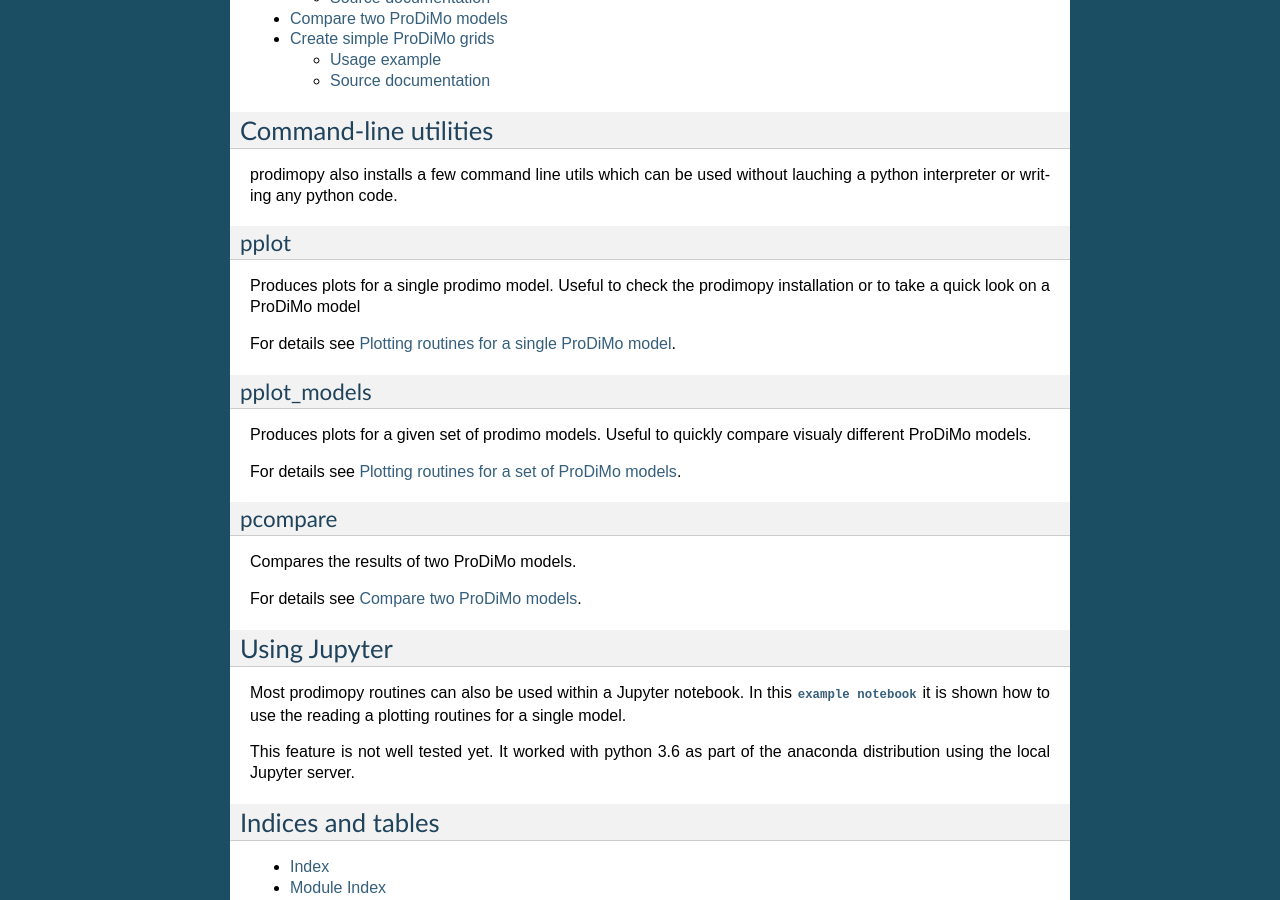
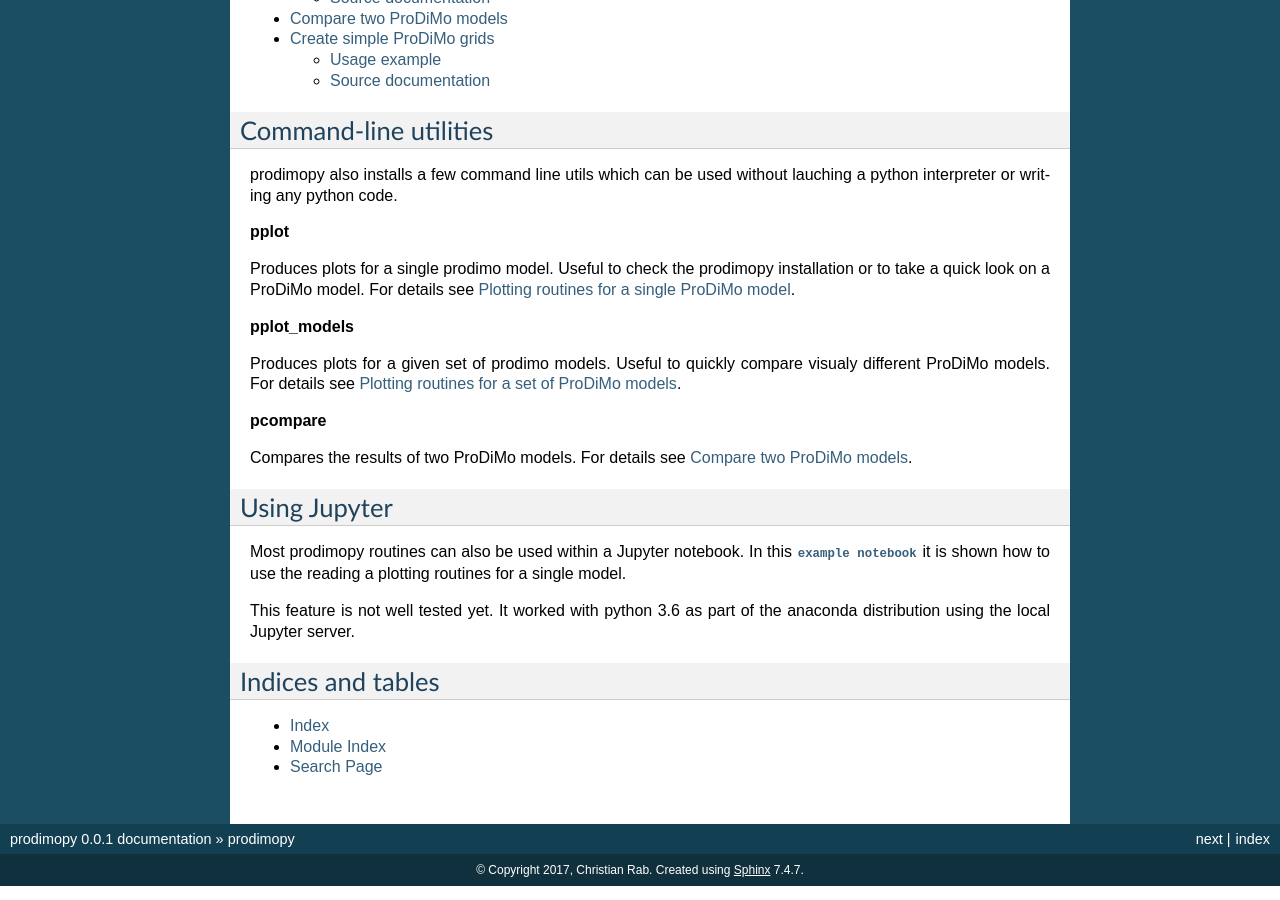
Before and after one commit to saint-germain/prodimopy_test, a Sphinx documentation site: the page built from docs/index.rst, in a window 1280 px wide and 900 px high, scrolled down 703 px. Built offline with Sphinx 7.4.7, drawn with Linux system fonts in a browser that asks for light colours; some of the changed text lies outside the part shown.

Commit message:
Some style changes.

```diff
--- a/docs/index.rst
+++ b/docs/index.rst
@@ -40,25 +40,19 @@
 prodimopy also installs a few command line utils which can be used without lauching a python interpreter or
 writing any python code.
 
-pplot
------
+**pplot**
+
 Produces plots for a single prodimo model.
-Useful to check the prodimopy installation or to take a quick look on a |prodimo| model
+Useful to check the prodimopy installation or to take a quick look on a |prodimo| model. For details see :ref:`sec_plot`.
 
-For details see :ref:`sec_plot`.
+**pplot_models**
 
-pplot_models
-------------
 Produces plots for a given set of prodimo models.
-Useful to quickly compare visualy different |prodimo| models.
+Useful to quickly compare visualy different |prodimo| models. For details see :ref:`sec_plot_models`.
 
-For details see :ref:`sec_plot_models`.
+**pcompare**
 
-pcompare
---------
-Compares the results of two |prodimo| models.
-
-For details see :ref:`sec_compare`.
+Compares the results of two |prodimo| models. For details see :ref:`sec_compare`.
 
 
 Using Jupyter
```
